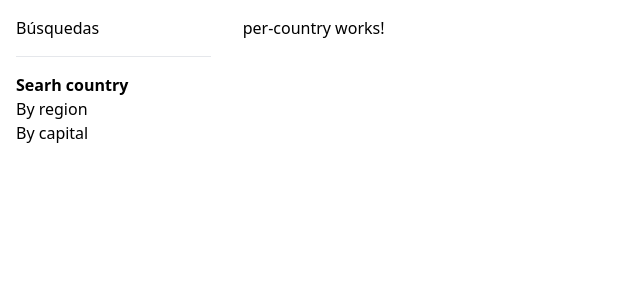
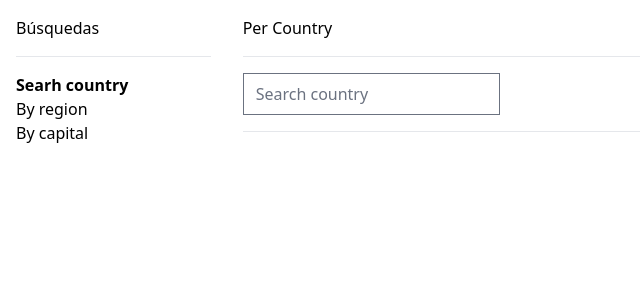
Before and after one commit to sifloz/search-countries-app, an Angular app: page / in a window 1280 px wide. Shown: the top 300 px of the page, without its empty margins (0-640 px from the left). Built offline with nearby package versions, Linux system fonts and the light colour scheme.

Commit message:
Added handler to search countries and display them

```diff
--- a/src/app/country/pages/per-country/per-country.component.html
+++ b/src/app/country/pages/per-country/per-country.component.html
@@ -1 +1,45 @@
-<p>per-country works!</p>
+<h2>Per Country</h2>
+<hr class="my-4">
+<div class="flex flex-row w-full">
+    <form (ngSubmit)="searchHandler()" autocomplete="off">
+        <input type="text" name="query" class="form-input" placeholder="Search country" [(ngModel)]="query">
+    </form>
+</div>
+<hr class="my-4">
+<div *ngIf="hasError" class="bg-red-100 text-red-700 p-4">
+    No se encontró nada con el término {{ query }}
+</div>
+<div *ngIf="countries.length > 0" class="grid grid-cols-1">
+    <div>
+        <table class="table-auto border-separate border border-gray-300 w-full">
+            <thead>
+                <tr>
+                    <th class="border border-gray-300">#</th>
+                    <th class="border border-gray-300">Flag</th>
+                    <th class="border border-gray-300">Name</th>
+                    <th class="border border-gray-300">Population</th>
+                    <th class="border border-gray-300"></th>
+                </tr>
+            </thead>
+            <tbody>
+                <tr *ngFor="let country of countries; let i = index">
+                    <td class="border border-gray-300">
+                        {{ i + 1 }}
+                    </td>
+                    <td class="border border-gray-300">
+                        <img class="w-12" [src]="country.flag" [alt]="country.name">
+                    </td>
+                    <td class="border border-gray-300">
+                        {{ country.name }}
+                    </td>
+                    <td class="border border-gray-300">
+                        {{ country.population | number }}
+                    </td>
+                    <td class="border border-gray-300">
+                        <a [routerLink]="[ '/country', country.alpha2Code ]">Ver...</a>
+                    </td>
+                </tr>
+            </tbody>
+        </table>
+    </div>
+</div>
--- a/src/app/country/pages/per-country/per-country.component.ts
+++ b/src/app/country/pages/per-country/per-country.component.ts
@@ -1,4 +1,6 @@
 import { Component, OnInit } from '@angular/core';
+import { CountryService } from '../../services/country.service';
+import { Country } from '../../interfaces/Country.interface';
 
 @Component({
   selector: 'app-per-country',
@@ -6,11 +8,22 @@ import { Component, OnInit } from '@angular/core';
   styles: [
   ]
 })
-export class PerCountryComponent implements OnInit {
+export class PerCountryComponent {
+  query: string = '';
+  hasError: boolean = false;
+  countries: Country[] = [];
 
-  constructor() { }
+  constructor(private countryService: CountryService) {}
 
-  ngOnInit(): void {
+  searchHandler() {
+    this.hasError = false;
+    this.countryService.searchCountry(this.query)
+      .subscribe((countries) => {
+        console.log(countries);
+        this.countries = countries;
+      }, (err) => {
+        this.hasError = true;
+        this.countries = [];
+      });
   }
-
 }
```
